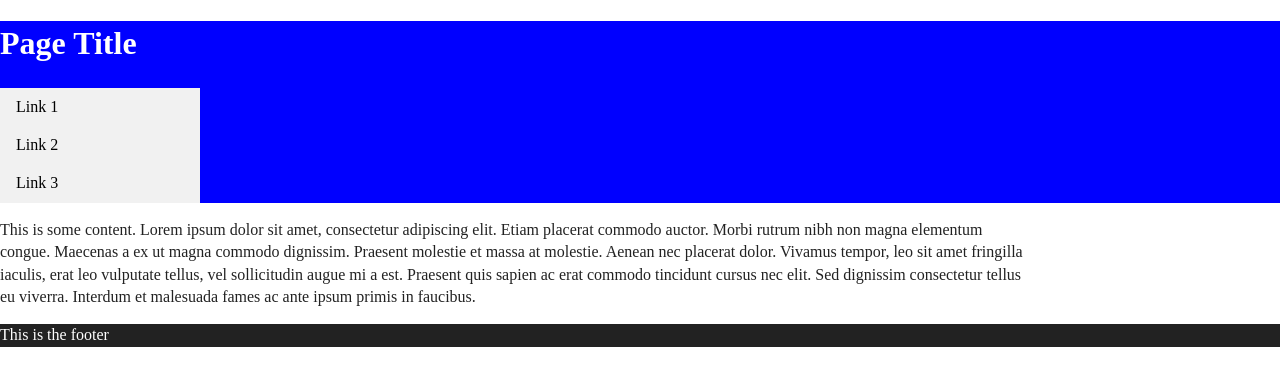
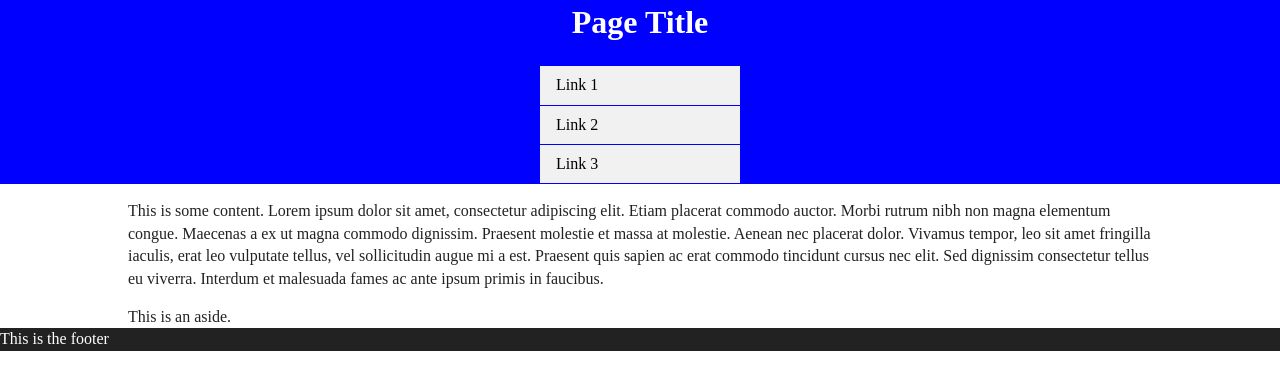
Before and after one commit to mikaylawho/MyOwnWebsite, a website: page index.html in a window 1280 px wide. Drawn offline with Linux system fonts and the light colour scheme.

Commit message:
Fixed some alignment issues, set header and footer to 100% width, centered the page content.

```diff
--- a/index.html
+++ b/index.html
@@ -14,8 +14,9 @@
   </header>
   <div id="content">
     <p>This is some content. Lorem ipsum dolor sit amet, consectetur adipiscing elit. Etiam placerat commodo auctor. Morbi rutrum nibh non magna elementum congue. Maecenas a ex ut magna commodo dignissim. Praesent molestie et massa at molestie. Aenean nec placerat dolor. Vivamus tempor, leo sit amet fringilla iaculis, erat leo vulputate tellus, vel sollicitudin augue mi a est. Praesent quis sapien ac erat commodo tincidunt cursus nec elit. Sed dignissim consectetur tellus eu viverra. Interdum et malesuada fames ac ante ipsum primis in faucibus.</p>
+    <aside><span>This is an aside.</span></aside>
   </div>
-  <footer>This is the footer</footer>
+  <footer><span>This is the footer</span></footer>
 
   </body>
 </html>
--- a/src/css/main.css
+++ b/src/css/main.css
@@ -93,11 +93,21 @@ textarea {
 header{
   background-color: #0000ff;
   color: #ffffff;
+  width: 100%;
+  margin: 0 auto;
+}
+
+h1{
+  text-align: center;
+  margin-top: 0;
 }
 
 footer{
   background-color: #222222;
   color: #ffffff;
+  width: 100%;
+  margin: 0 auto;
+
 }
 
 ul {
@@ -106,6 +116,7 @@ ul {
   padding: 0;
   width: 200px;
   background-color: #f1f1f1;
+  margin: 0 auto;
 }
 
 li a {
@@ -113,6 +124,7 @@ li a {
   color: #000;
   padding: 8px 16px;
   text-decoration: none;
+  border-bottom: 1px solid #0000ff;
 }
 
 /* Change the link color on hover */
@@ -123,6 +135,7 @@ li a:hover {
 
 #content{
   width: 80%;
+  margin: 0 auto;
 }
 
 
```
